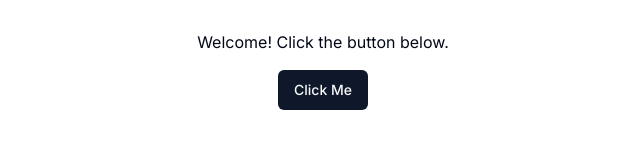
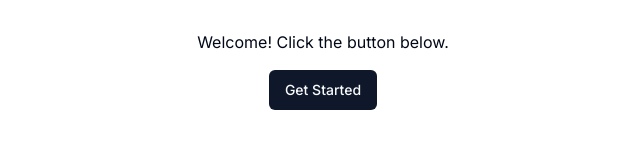
Before and after one commit to Ban68/ValidateHub, a Next.js app: page / in a window 1280 px wide. Shown: the part 366-514 px from the top of the page, without its empty margins (317-957 px from the left). Built offline with nearby package versions, Linux system fonts and the light colour scheme; no server answers.

Commit message:
OnbFixed3

```diff
--- a/app/layout.tsx
+++ b/app/layout.tsx
@@ -1,6 +1,7 @@
 import type { Metadata } from "next";
 import { Inter } from "next/font/google";
 import "./../styles/globals.css";
+import { Providers } from "@/components/providers";
 
 const inter = Inter({ subsets: ["latin"] });
 
@@ -16,7 +17,9 @@ export default function RootLayout({
 }>) {
   return (
     <html lang="en">
-      <body className={inter.className}>{children}</body>
+      <body className={inter.className}>
+        <Providers>{children}</Providers>
+      </body>
     </html>
   );
 }
--- a/app/page.tsx
+++ b/app/page.tsx
@@ -1,14 +1,32 @@
 'use client';
 
 import { Button } from "@/components/ui/button";
+import { useSession } from 'next-auth/react';
+import { useEffect } from 'react';
 
 export default function Home() {
+  const { data: session, status } = useSession();
+
+  useEffect(() => {
+    if (status === 'authenticated') {
+      window.location.href = '/app';
+    }
+  }, [status]);
+
+  if (status === 'loading' || status === 'authenticated') {
+    return (
+      <main className="flex min-h-screen flex-col items-center justify-center p-24">
+        <p>Loading...</p>
+      </main>
+    );
+  }
+
   return (
     <main className="flex min-h-screen flex-col items-center justify-center p-24">
       <h1 className="text-4xl font-bold mb-8">Validate-Hub</h1>
       <p className="mb-4">Welcome! Click the button below.</p>
-      <Button onClick={() => console.log("Button clicked!")}>
-        Click Me
+      <Button onClick={() => window.location.href = '/sign-in'}>
+        Get Started
       </Button>
     </main>
   );
--- /dev/null
+++ b/components/providers.tsx
@@ -0,0 +1,7 @@
+'use client';
+
+import { SessionProvider } from 'next-auth/react';
+
+export function Providers({ children }: { children: React.ReactNode }) {
+  return <SessionProvider>{children}</SessionProvider>;
+}
```
